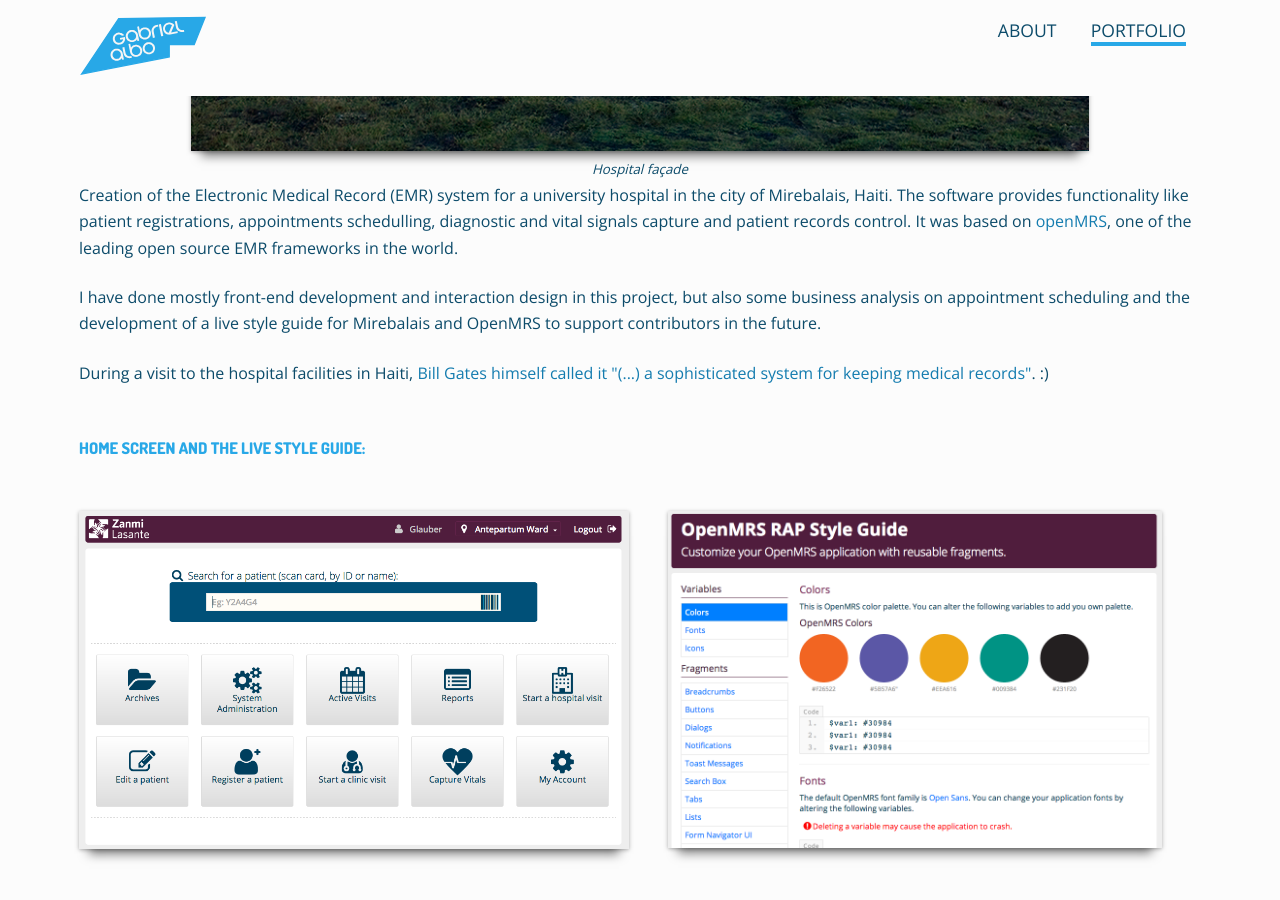
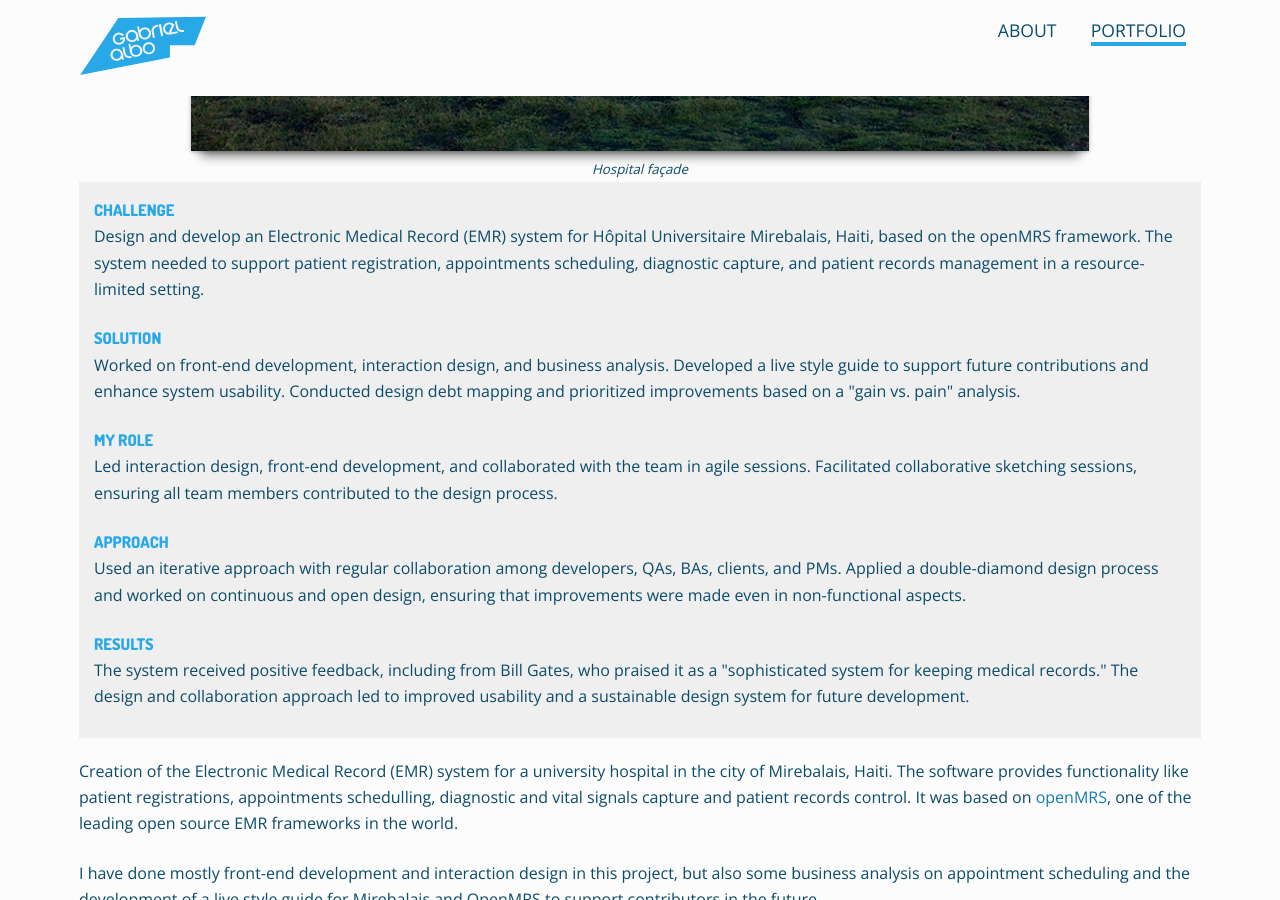
Before and after one commit to albogabriel/gabrielalbo.com, a Jekyll site: the page built from _posts/2013-08-01-mirebalais.markdown, in a window 1280 px wide and 900 px high, scrolled down 667 px. Built offline with Jekyll 4.4.1, drawn with Linux system fonts in a browser that asks for light colours.

Commit message:
Added project summary for Mirebalais

```diff
--- a/_posts/2013-08-01-mirebalais.markdown
+++ b/_posts/2013-08-01-mirebalais.markdown
@@ -17,6 +17,23 @@
 	 <img class="project-image" style="width: 80%" src="{{ site.baseurl }}/assets/images/projects/mirebalais/hospital-facade.jpg" alt=""/>
 	 <figcaption>Hospital façade</figcaption>
  </div>
+
+<div class="project-summary">
+    <div class="category-description">CHALLENGE</div>
+    <p>Design and develop an Electronic Medical Record (EMR) system for Hôpital Universitaire Mirebalais, Haiti, based on the openMRS framework. The system needed to support patient registration, appointments scheduling, diagnostic capture, and patient records management in a resource-limited setting.</p>
+
+    <div class="category-description">SOLUTION</div>
+    <p>Worked on front-end development, interaction design, and business analysis. Developed a live style guide to support future contributions and enhance system usability. Conducted design debt mapping and prioritized improvements based on a "gain vs. pain" analysis.</p>
+
+    <div class="category-description">MY ROLE</div>
+    <p>Led interaction design, front-end development, and collaborated with the team in agile sessions. Facilitated collaborative sketching sessions, ensuring all team members contributed to the design process.</p>
+
+    <div class="category-description">APPROACH</div>
+    <p>Used an iterative approach with regular collaboration among developers, QAs, BAs, clients, and PMs. Applied a double-diamond design process and worked on continuous and open design, ensuring that improvements were made even in non-functional aspects.</p>
+
+    <div class="category-description">RESULTS</div>
+    <p>The system received positive feedback, including from Bill Gates, who praised it as a "sophisticated system for keeping medical records." The design and collaboration approach led to improved usability and a sustainable design system for future development.</p>
+</div>
 
 <p>Creation of the Electronic Medical Record (EMR) system for a university hospital in the city of Mirebalais, Haiti. The software provides functionality like patient registrations, appointments schedulling, diagnostic and vital signals capture and patient records control. It was based on <a href="http://openmrs.org/" target="_blank">openMRS</a>, one of the leading open source EMR frameworks in the world.</p>
 
```
